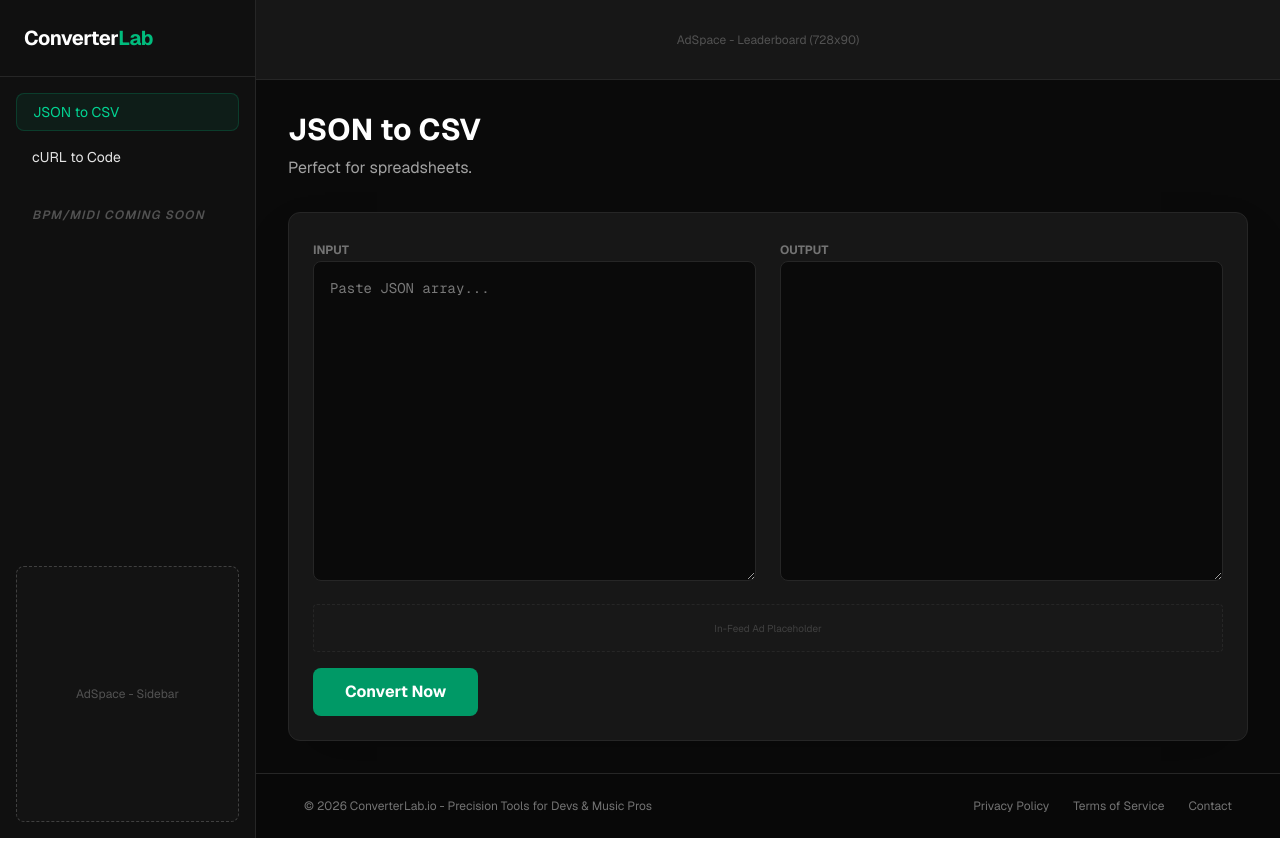
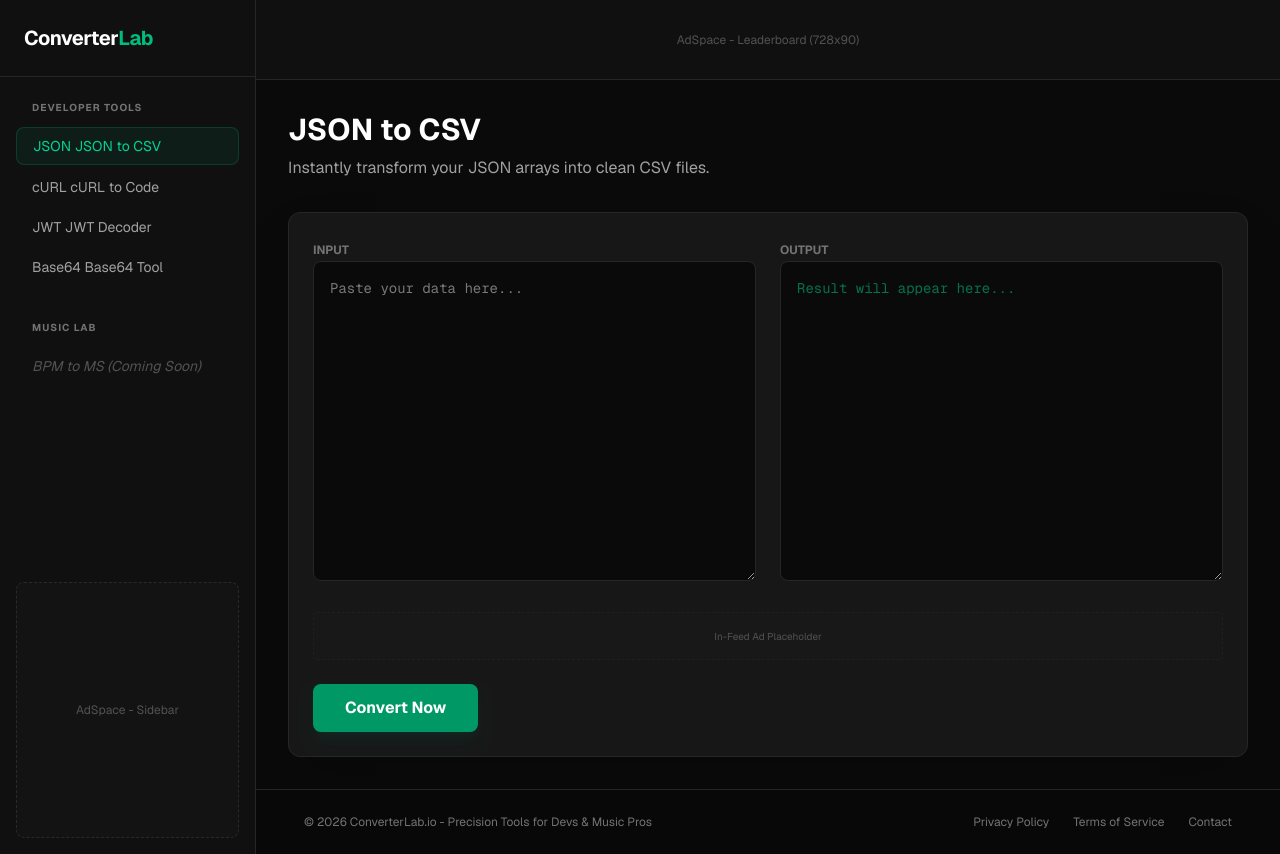
Before and after one commit to Jamminsvinyl/converterlab, a Next.js app: page / in a window 1280 px wide. Built offline with nearby package versions, Linux system fonts and the light colour scheme.

Commit message:
added jwt decoder and base64 tools

```diff
--- a/src/app/page.js
+++ b/src/app/page.js
@@ -8,25 +8,25 @@ export default function Home() {
   const [output, setOutput] = useState("");
   const [error, setError] = useState("");
 
-  const handleConvert = () => {
+  const handleConvert = (actionType = "default") => {
     setError("");
     setOutput("");
     if (!input.trim()) return;
 
-    if (activeTab === "json-csv") {
-      try {
+    try {
+      // 1. JSON to CSV
+      if (activeTab === "json-csv") {
         let data = JSON.parse(input);
         if (!Array.isArray(data)) data = [data];
         const headers = Object.keys(data[0]);
         const rows = [headers.join(","), ...data.map(row => headers.map(h => `"${String(row[h] || '').replace(/"/g, '""')}"`).join(","))];
         setOutput(rows.join("\n"));
-      } catch (e) { setError("Invalid JSON format."); }
-    }
+      }
 
-    else if (activeTab === "curl-code") {
-      try {
+      // 2. cURL to Code
+      else if (activeTab === "curl-code") {
         const urlMatch = input.match(/curl\s+["']?([^"'\s]+)["']?/);
-        if (!urlMatch) throw new Error("Invalid cURL command.");
+        if (!urlMatch) throw new Error("Invalid cURL command. Make sure it starts with 'curl'.");
 
         const methodMatch = input.match(/-X\s+(\w+)/) || input.match(/--request\s+(\w+)/);
         const method = methodMatch ? methodMatch[1] : (input.includes("--data") ? "POST" : "GET");
@@ -40,8 +40,43 @@ export default function Home() {
   .then(data => console.log(data));`;
 
         setOutput(jsCode);
-      } catch (e) { setError("Check your cURL syntax."); }
+      }
+
+      // 3. JWT Decoder
+      else if (activeTab === "jwt-decoder") {
+        const parts = input.split('.');
+        if (parts.length !== 3) throw new Error("Invalid JWT format. A valid JWT has 3 parts separated by dots.");
+
+        const decodeBase64Url = (str) => {
+          str = str.replace(/-/g, '+').replace(/_/g, '/');
+          return decodeURIComponent(atob(str).split('').map(c => '%' + ('00' + c.charCodeAt(0).toString(16)).slice(-2)).join(''));
+        };
+
+        const header = JSON.parse(decodeBase64Url(parts[0]));
+        const payload = JSON.parse(decodeBase64Url(parts[1]));
+
+        setOutput(JSON.stringify({ header, payload }, null, 2));
+      }
+
+      // 4. Base64 Encode / Decode
+      else if (activeTab === "base64") {
+        if (actionType === "encode") {
+          setOutput(btoa(unescape(encodeURIComponent(input))));
+        } else if (actionType === "decode") {
+          setOutput(decodeURIComponent(escape(atob(input))));
+        }
+      }
+    } catch (e) {
+      setError(e.message || "An error occurred. Please check your input format.");
     }
+  };
+
+  // Dinamik Başlık ve Açıklamalar
+  const tabInfo = {
+    "json-csv": { title: "JSON to CSV", desc: "Instantly transform your JSON arrays into clean CSV files." },
+    "curl-code": { title: "cURL to JavaScript", desc: "Convert cURL commands to Fetch API instantly." },
+    "jwt-decoder": { title: "JWT Decoder", desc: "Decode JSON Web Tokens (JWT) securely in your browser." },
+    "base64": { title: "Base64 Encoder / Decoder", desc: "Encode text to Base64 or decode Base64 strings back to text." }
   };
 
   return (
@@ -52,58 +87,90 @@ export default function Home() {
         <div className="p-6 border-b border-neutral-800">
           <h1 className="text-xl font-bold text-white tracking-tight">Converter<span className="text-emerald-500">Lab</span></h1>
         </div>
-        <nav className="flex-1 p-4 space-y-2 text-sm">
-          <button onClick={() => { setActiveTab("json-csv"); setInput(""); setOutput(""); }} className={`w-full text-left px-4 py-2 rounded-lg transition ${activeTab === 'json-csv' ? 'bg-emerald-600/10 text-emerald-400 border border-emerald-500/20' : 'hover:bg-neutral-800'}`}>JSON to CSV</button>
-          <button onClick={() => { setActiveTab("curl-code"); setInput(""); setOutput(""); }} className={`w-full text-left px-4 py-2 rounded-lg transition ${activeTab === 'curl-code' ? 'bg-emerald-600/10 text-emerald-400 border border-emerald-500/20' : 'hover:bg-neutral-800'}`}>cURL to Code</button>
-          <div className="px-4 py-2 text-xs font-semibold text-neutral-600 uppercase tracking-widest mt-4 italic">BPM/MIDI Coming Soon</div>
+        <nav className="flex-1 p-4 space-y-1 text-sm overflow-y-auto">
+
+          <div className="text-[10px] font-bold text-neutral-500 uppercase tracking-widest mb-3 mt-2 px-4">Developer Tools</div>
+
+          {Object.keys(tabInfo).map(tabKey => (
+            <button key={tabKey} onClick={() => { setActiveTab(tabKey); setInput(""); setOutput(""); setError(""); }}
+              className={`w-full text-left px-4 py-2 rounded-lg transition-all ${activeTab === tabKey ? 'bg-emerald-600/10 text-emerald-400 border border-emerald-500/20' : 'text-neutral-400 hover:bg-neutral-800 hover:text-neutral-200'}`}>
+              {tabInfo[tabKey].title.split(' ')[0]} {/* Sadece ilk kelimeler menüde temiz dursun diye kısa tutabiliriz, ama şimdilik tam isim daha iyi */}
+              {tabKey === 'json-csv' ? 'JSON to CSV' : tabKey === 'curl-code' ? 'cURL to Code' : tabKey === 'jwt-decoder' ? 'JWT Decoder' : 'Base64 Tool'}
+            </button>
+          ))}
+
+          <div className="text-[10px] font-bold text-neutral-500 uppercase tracking-widest mb-3 mt-8 px-4">Music Lab</div>
+          <button disabled className="w-full text-left px-4 py-2 text-neutral-600 italic cursor-not-allowed">BPM to MS (Coming Soon)</button>
+
         </nav>
 
         {/* ADSENSE PLACEHOLDER: SIDEBAR */}
-        <div className="m-4 p-4 h-64 bg-neutral-800/20 border border-dashed border-neutral-700 rounded-lg flex items-center justify-center text-xs text-neutral-600">
+        <div className="m-4 p-4 h-64 bg-neutral-800/20 border border-dashed border-neutral-700/50 rounded-lg flex items-center justify-center text-xs text-neutral-600">
           AdSpace - Sidebar
         </div>
       </aside>
 
       <main className="flex-1 flex flex-col">
         {/* ADSENSE PLACEHOLDER: TOP BANNER */}
-        <div className="w-full h-20 bg-neutral-900 border-b border-neutral-800 flex items-center justify-center text-xs text-neutral-600 text-center">
+        <div className="w-full h-20 bg-neutral-900/50 border-b border-neutral-800 flex items-center justify-center text-xs text-neutral-600">
           AdSpace - Leaderboard (728x90)
         </div>
 
         <div className="p-8 flex-1 overflow-y-auto">
           <div className="max-w-5xl mx-auto">
-            <h2 className="text-3xl font-bold text-white mb-2">{activeTab === 'json-csv' ? 'JSON to CSV' : 'cURL to JavaScript'}</h2>
-            <p className="text-neutral-400 mb-8">{activeTab === 'json-csv' ? 'Perfect for spreadsheets.' : 'Convert cURL commands to Fetch API instantly.'}</p>
+            <h2 className="text-3xl font-bold text-white mb-2">{tabInfo[activeTab].title}</h2>
+            <p className="text-neutral-400 mb-8">{tabInfo[activeTab].desc}</p>
 
             <div className="bg-neutral-900 border border-neutral-800 rounded-xl p-6 shadow-2xl">
-              {error && <div className="mb-4 text-red-400 text-sm">{error}</div>}
+              {error && <div className="mb-4 bg-red-950/30 border border-red-900/50 text-red-400 p-3 rounded-lg text-sm">{error}</div>}
 
               <div className="grid grid-cols-1 lg:grid-cols-2 gap-6">
                 <div className="space-y-2">
                   <label className="text-xs font-bold text-neutral-500 uppercase">Input</label>
-                  <textarea className="w-full h-80 bg-neutral-950 border border-neutral-800 rounded-lg p-4 text-sm font-mono focus:border-emerald-500 outline-none" value={input} onChange={(e) => setInput(e.target.value)} placeholder={activeTab === 'json-csv' ? 'Paste JSON array...' : 'Paste cURL command (curl https://api...)'} />
+                  <textarea
+                    className="w-full h-80 bg-neutral-950 border border-neutral-800 rounded-lg p-4 text-sm font-mono focus:border-emerald-500 outline-none transition-colors"
+                    value={input}
+                    onChange={(e) => setInput(e.target.value)}
+                    placeholder="Paste your data here..."
+                    spellCheck="false"
+                  />
                 </div>
 
                 <div className="space-y-2">
                   <label className="text-xs font-bold text-neutral-500 uppercase">Output</label>
-                  <textarea className="w-full h-80 bg-neutral-950 border border-neutral-800 rounded-lg p-4 text-sm font-mono text-emerald-400 outline-none" value={output} readOnly />
+                  <textarea
+                    className="w-full h-80 bg-neutral-950 border border-neutral-800 rounded-lg p-4 text-sm font-mono text-emerald-400 outline-none"
+                    value={output}
+                    readOnly
+                    placeholder="Result will appear here..."
+                    spellCheck="false"
+                  />
                 </div>
               </div>
 
               {/* ADSENSE PLACEHOLDER: ABOVE BUTTON */}
-              <div className="my-4 h-12 bg-neutral-800/10 border border-dashed border-neutral-800 rounded flex items-center justify-center text-[10px] text-neutral-700">
+              <div className="my-6 h-12 bg-neutral-800/10 border border-dashed border-neutral-800/50 rounded flex items-center justify-center text-[10px] text-neutral-600">
                 In-Feed Ad Placeholder
               </div>
 
-              <div className="mt-2 flex gap-4">
-                <button onClick={handleConvert} className="px-8 py-3 bg-emerald-600 hover:bg-emerald-500 text-white font-bold rounded-lg transition-all active:scale-95">Convert Now</button>
-                {output && <button onClick={() => navigator.clipboard.writeText(output)} className="px-6 py-3 bg-neutral-800 hover:bg-neutral-700 text-white rounded-lg">Copy to Clipboard</button>}
+              <div className="mt-2 flex items-center gap-4">
+                {/* EĞER TAB BASE64 İSE İKİ BUTON GÖSTER, DEĞİLSE TEK BUTON */}
+                {activeTab === "base64" ? (
+                  <>
+                    <button onClick={() => handleConvert('encode')} className="px-8 py-3 bg-emerald-600 hover:bg-emerald-500 text-white font-bold rounded-lg transition-all active:scale-95 shadow-lg shadow-emerald-900/20">Encode Base64</button>
+                    <button onClick={() => handleConvert('decode')} className="px-8 py-3 border border-emerald-600/50 text-emerald-500 hover:bg-emerald-600/10 font-bold rounded-lg transition-all active:scale-95">Decode Base64</button>
+                  </>
+                ) : (
+                  <button onClick={() => handleConvert()} className="px-8 py-3 bg-emerald-600 hover:bg-emerald-500 text-white font-bold rounded-lg transition-all active:scale-95 shadow-lg shadow-emerald-900/20">Convert Now</button>
+                )}
+
+                {output && <button onClick={() => navigator.clipboard.writeText(output)} className="ml-auto px-6 py-3 bg-neutral-800 hover:bg-neutral-700 text-white rounded-lg transition-colors text-sm font-medium">Copy to Clipboard</button>}
               </div>
             </div>
           </div>
         </div>
 
-        {/* GÜNCELLENMİŞ FOOTER */}
+        {/* FOOTER */}
         <footer className="border-t border-neutral-800 p-6 text-xs text-neutral-500 flex flex-col md:flex-row justify-between items-center px-12 bg-black/20 gap-4">
           <div>© 2026 ConverterLab.io - Precision Tools for Devs & Music Pros</div>
           <div className="flex gap-6">
```
